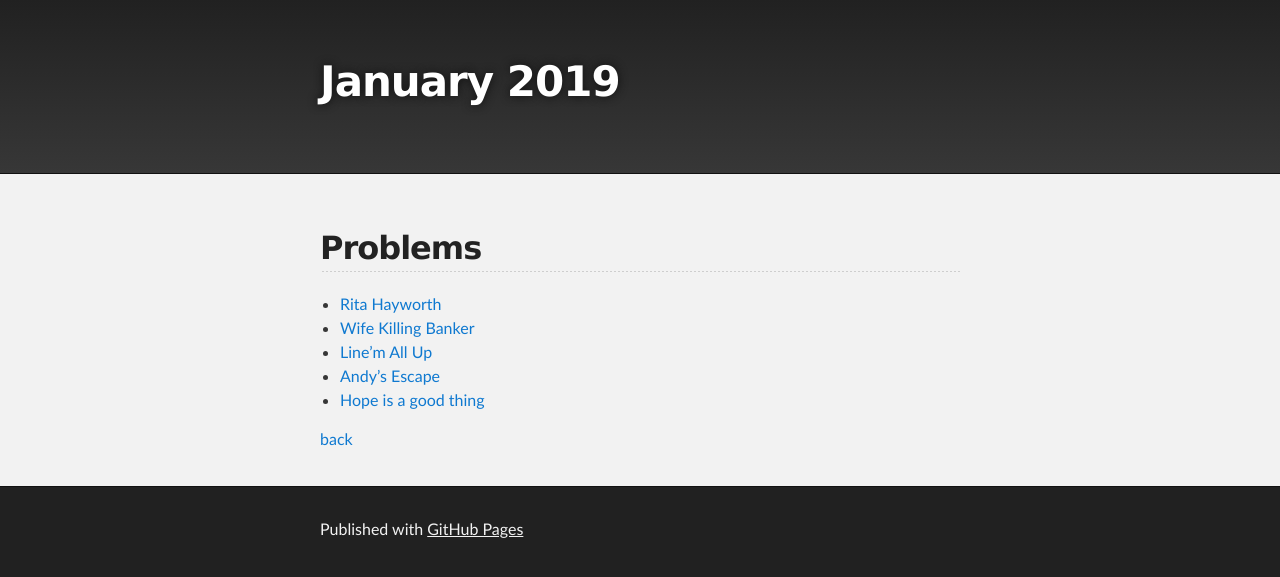
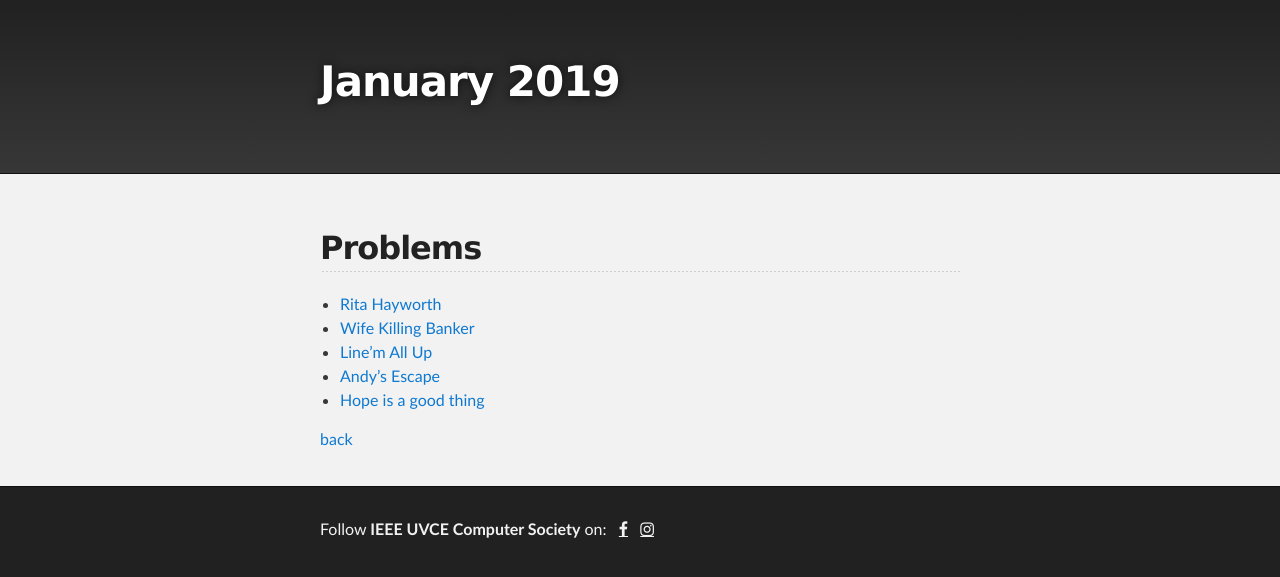
Before and after one commit to ieee-uvce-cs/ncode, a Jekyll site: the page built from editorials/january-2019/index.md, in a window 1280 px wide. Shown: the top 577 px of the page. Built offline with Jekyll 4.4.1, drawn with Linux system fonts in a browser that asks for light colours.

```diff
--- a/_layouts/default-editorial.html
+++ b/_layouts/default-editorial.html
@@ -6,6 +6,7 @@
 <meta http-equiv="X-UA-Compatible" content="IE=edge">
 <meta name="viewport" content="width=device-width,maximum-scale=2">
 <link rel="stylesheet" type="text/css" media="screen" href="{{ '/assets/css/style.css?v=' | append: site.github.build_revision | relative_url }}">
+<link rel="stylesheet" href="https://cdnjs.cloudflare.com/ajax/libs/font-awesome/4.7.0/css/font-awesome.min.css">
 
 <script type="text/x-mathjax-config">
 	MathJax.Hub.Config({
@@ -45,19 +46,13 @@
     <!-- FOOTER  -->
     <div id="footer_wrap" class="outer">
       <footer class="inner">
-        <p>Published with <a href="https://pages.github.com">GitHub Pages</a></p>
+        <p>Follow <strong>IEEE UVCE Computer Society</strong> on:
+          &nbsp;
+          <a href="https://www.facebook.com/IEEE-UVCE-Computer-Society-894860704034107/" class="fa fa-facebook"> </a>
+          &nbsp;
+          <a href="https://www.instagram.com/ieee.uvce.cs/" class="fa fa-instagram"></a>
+        </p>
       </footer>
     </div>
-
-    {% if site.google_analytics %}
-      <script>
-        (function(i,s,o,g,r,a,m){i['GoogleAnalyticsObject']=r;i[r]=i[r]||function(){
-        (i[r].q=i[r].q||[]).push(arguments)},i[r].l=1*new Date();a=s.createElement(o),
-        m=s.getElementsByTagName(o)[0];a.async=1;a.src=g;m.parentNode.insertBefore(a,m)
-        })(window,document,'script','//www.google-analytics.com/analytics.js','ga');
-        ga('create', '{{ site.google_analytics }}', 'auto');
-        ga('send', 'pageview');
-      </script>
-    {% endif %}
   </body>
 </html>
--- a/_layouts/default.html
+++ b/_layouts/default.html
@@ -40,7 +40,6 @@
           <a href="https://www.instagram.com/ieee.uvce.cs/" class="fa fa-instagram"></a>
         </p>
 
-        <p>Published with <a href="https://pages.github.com">GitHub Pages</a></p>
       </footer>
     </div>
   </body>
```
Also changed, not shown: index.md (+5 -2 lines), 14 other files.
